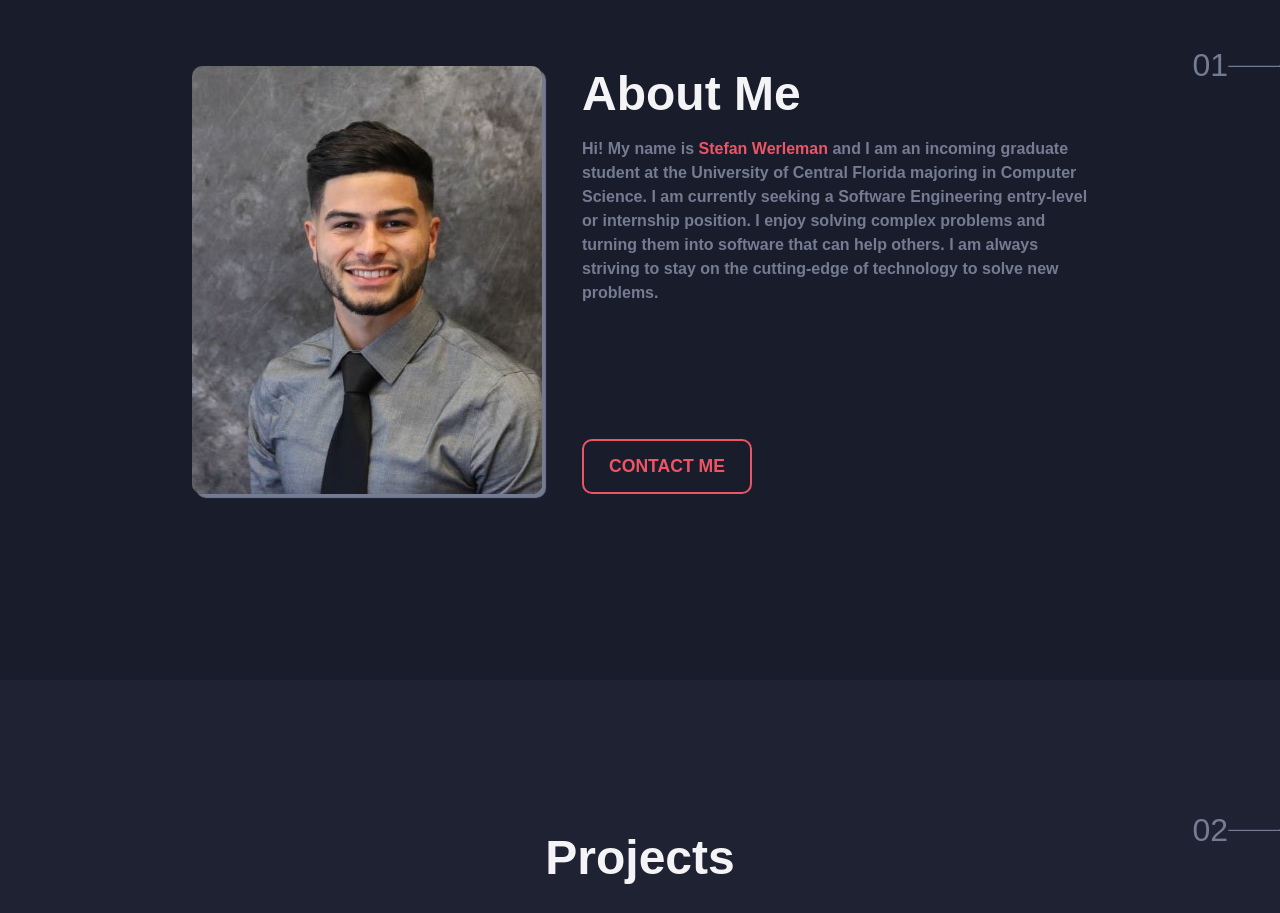
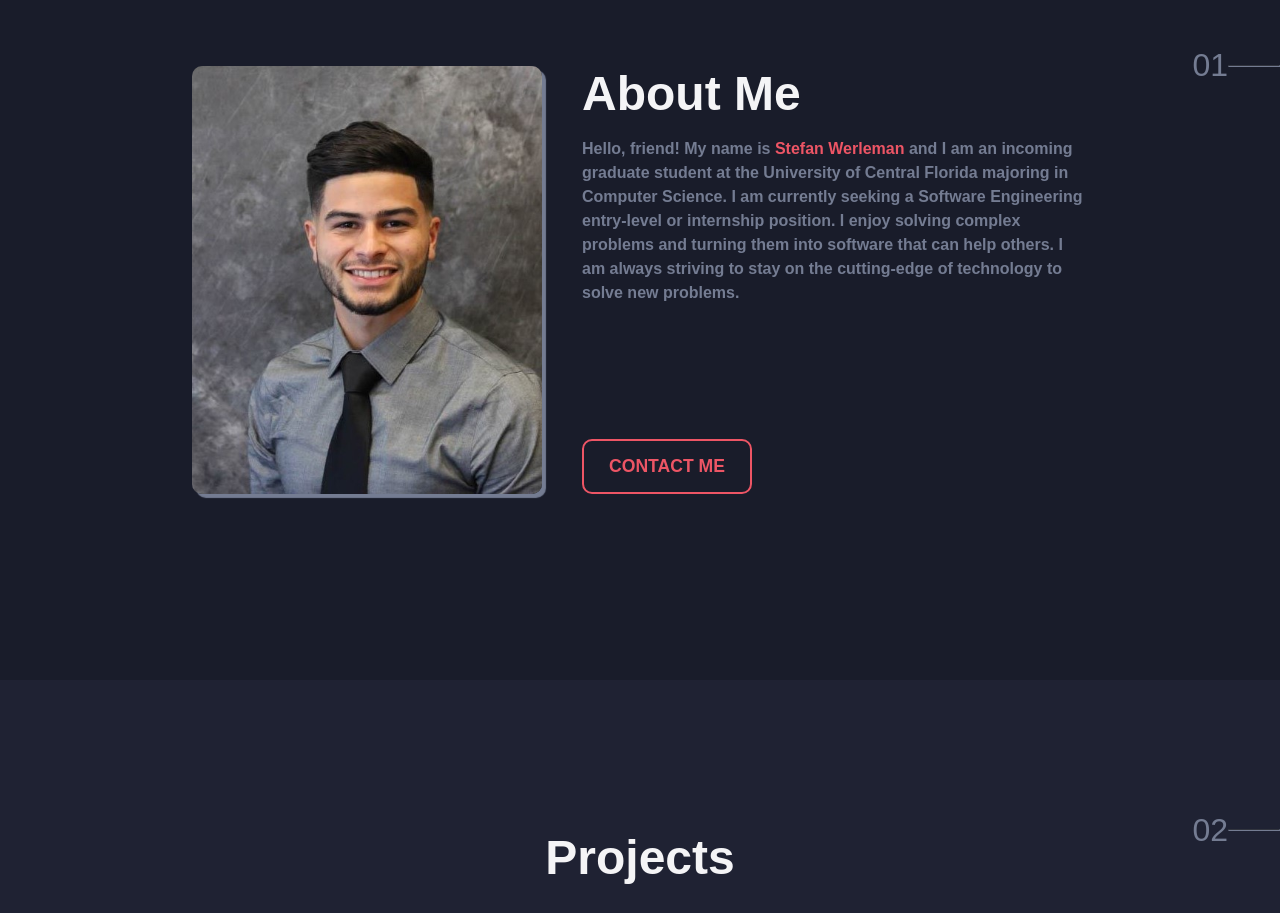
Before and after one commit to stefanwerleman/portfolio-v2, a React (Create React App) app: page / in a window 1280 px wide. Shown: the part 920-1833 px from the top of the page. Built offline with nearby package versions, Linux system fonts and the light colour scheme.

Commit message:
Changed one line

```diff
--- a/src/components/about/About.js
+++ b/src/components/about/About.js
@@ -20,11 +20,12 @@ function About() {
 					<div className='SectionText'>
 						<p className='SectionHeader'>About Me</p>
 						<p className='SectionBody'>
-							Hi! My name is <span>Stefan Werleman</span> and I am
-							an incoming graduate student at the University of
-							Central Florida majoring in Computer Science. I am
-							currently seeking a Software Engineering entry-level
-							or internship position. I enjoy solving complex
+							Hello, friend! My name is{' '}
+							<span>Stefan Werleman</span> and I am an incoming
+							graduate student at the University of Central
+							Florida majoring in Computer Science. I am currently
+							seeking a Software Engineering entry-level or
+							internship position. I enjoy solving complex
 							problems and turning them into software that can
 							help others. I am always striving to stay on the
 							cutting-edge of technology to solve new problems.
```
